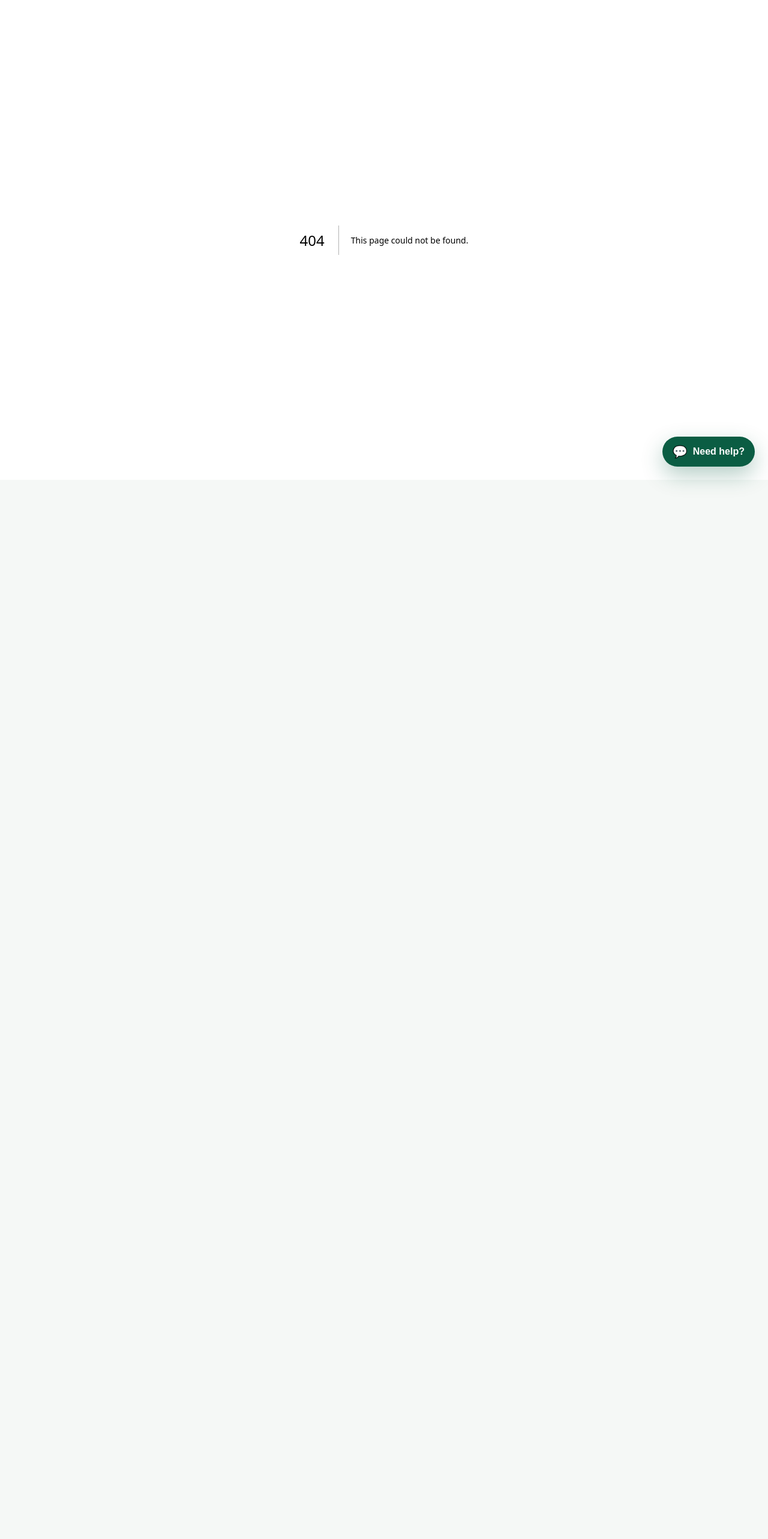
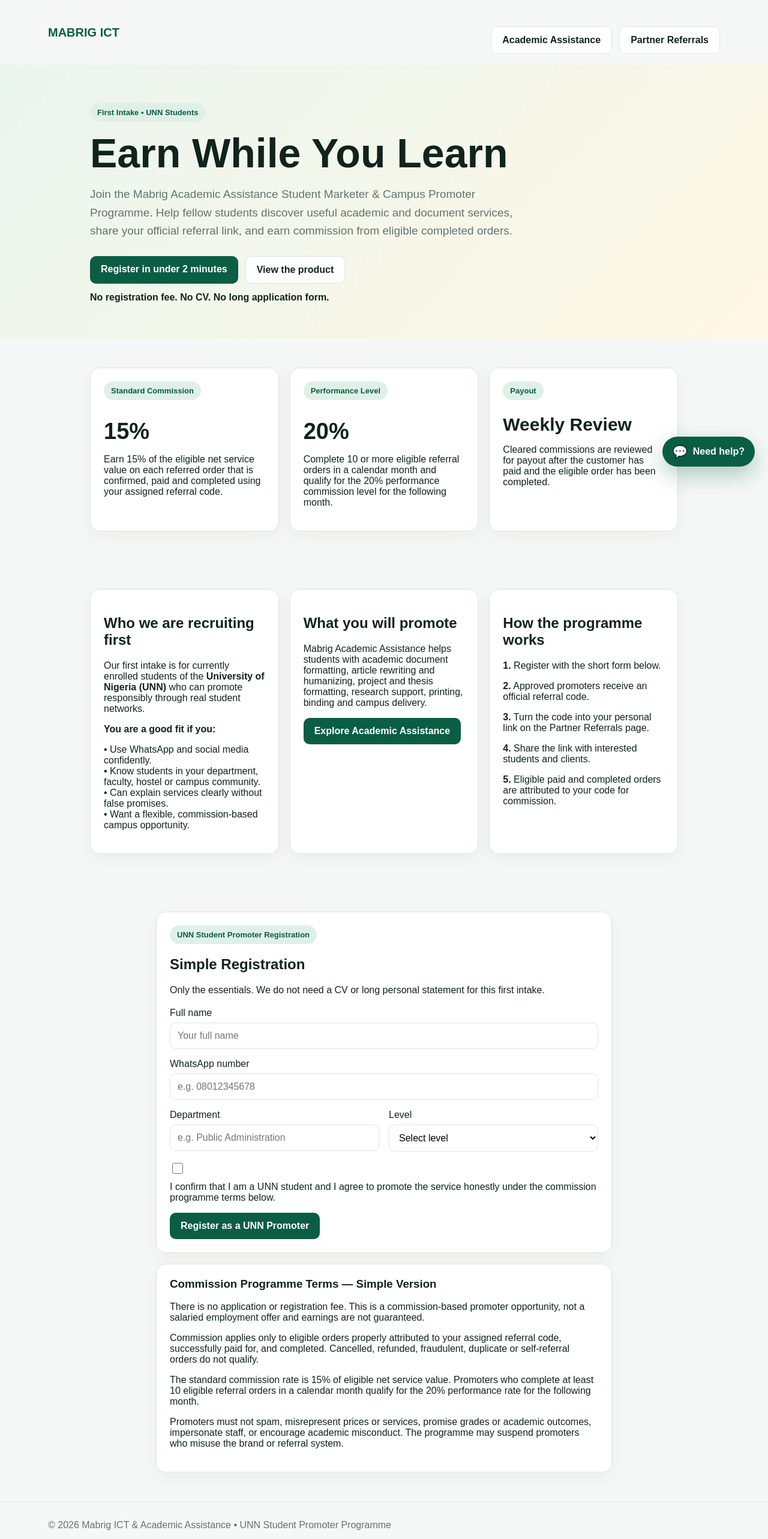
Before and after one commit to mabrig1/mabrig-academic-assistance, a Next.js app: page /recruitment in a window 1280 px wide. Before the commit this address had no page. Shown: the top 2566 px of the page at 60% size. Before the commit the page ends 800 px from the top, so only its background shows below. Built offline with nearby package versions, Linux system fonts and the light colour scheme.

Commit message:
Add dedicated UNN student promoter recruitment page

```diff
--- /dev/null
+++ b/app/recruitment/page.tsx
@@ -0,0 +1,182 @@
+"use client";
+
+import { FormEvent, useState } from "react";
+
+const levels = ["100", "200", "300", "400", "500", "600", "Postgraduate"];
+
+export default function RecruitmentPage() {
+  const [message, setMessage] = useState("");
+  const [applicationNumber, setApplicationNumber] = useState("");
+  const [submitting, setSubmitting] = useState(false);
+
+  async function submit(event: FormEvent<HTMLFormElement>) {
+    event.preventDefault();
+    const form = event.currentTarget;
+    const data = new FormData(form);
+    setSubmitting(true);
+    setMessage("Submitting your registration...");
+    setApplicationNumber("");
+
+    try {
+      const response = await fetch("/api/recruitment", {
+        method: "POST",
+        headers: { "Content-Type": "application/json" },
+        body: JSON.stringify({
+          name: data.get("name"),
+          whatsapp: data.get("whatsapp"),
+          department: data.get("department"),
+          level: data.get("level"),
+          agreedToTerms: data.get("agreedToTerms") === "on",
+        }),
+      });
+      const result = await response.json();
+      setSubmitting(false);
+
+      if (!response.ok) {
+        setMessage(result.error || "Unable to submit your registration.");
+        return;
+      }
+
+      setApplicationNumber(result.applicationNumber || "");
+      setMessage(result.message || "Registration received.");
+      if (!result.existing) form.reset();
+    } catch {
+      setSubmitting(false);
+      setMessage("Unable to submit right now. Please check your connection and try again.");
+    }
+  }
+
+  return <>
+    <header className="container nav">
+      <div className="brand">MABRIG ICT</div>
+      <div className="actions">
+        <a className="btn secondary" href="/">Academic Assistance</a>
+        <a className="btn secondary" href="/partners">Partner Referrals</a>
+      </div>
+    </header>
+
+    <main>
+      <section className="hero">
+        <div className="container" style={{maxWidth: 980}}>
+          <span className="badge">First Intake • UNN Students</span>
+          <h1>Earn While You Learn</h1>
+          <p className="lead">Join the Mabrig Academic Assistance Student Marketer & Campus Promoter Programme. Help fellow students discover useful academic and document services, share your official referral link, and earn commission from eligible completed orders.</p>
+          <div className="actions">
+            <a className="btn primary" href="#register">Register in under 2 minutes</a>
+            <a className="btn secondary" href="https://academic.mabrigkorie.org/">View the product</a>
+          </div>
+          <p style={{marginTop: 14}}><strong>No registration fee. No CV. No long application form.</strong></p>
+        </div>
+      </section>
+
+      <section className="section container" style={{maxWidth: 980}}>
+        <div className="grid">
+          <article className="card">
+            <span className="badge">Standard Commission</span>
+            <h2 style={{fontSize: 38, marginBottom: 8}}>15%</h2>
+            <p>Earn 15% of the eligible net service value on each referred order that is confirmed, paid and completed using your assigned referral code.</p>
+          </article>
+          <article className="card">
+            <span className="badge">Performance Level</span>
+            <h2 style={{fontSize: 38, marginBottom: 8}}>20%</h2>
+            <p>Complete 10 or more eligible referral orders in a calendar month and qualify for the 20% performance commission level for the following month.</p>
+          </article>
+          <article className="card">
+            <span className="badge">Payout</span>
+            <h2 style={{fontSize: 30, marginBottom: 8}}>Weekly Review</h2>
+            <p>Cleared commissions are reviewed for payout after the customer has paid and the eligible order has been completed.</p>
+          </article>
+        </div>
+      </section>
+
+      <section className="section">
+        <div className="container" style={{maxWidth: 980}}>
+          <div className="grid">
+            <article className="card">
+              <h2>Who we are recruiting first</h2>
+              <p>Our first intake is for currently enrolled students of the <strong>University of Nigeria (UNN)</strong> who can promote responsibly through real student networks.</p>
+              <p><strong>You are a good fit if you:</strong></p>
+              <p>• Use WhatsApp and social media confidently.<br />• Know students in your department, faculty, hostel or campus community.<br />• Can explain services clearly without false promises.<br />• Want a flexible, commission-based campus opportunity.</p>
+            </article>
+
+            <article className="card">
+              <h2>What you will promote</h2>
+              <p>Mabrig Academic Assistance helps students with academic document formatting, article rewriting and humanizing, project and thesis formatting, research support, printing, binding and campus delivery.</p>
+              <a className="btn primary" href="https://academic.mabrigkorie.org/">Explore Academic Assistance</a>
+            </article>
+
+            <article className="card">
+              <h2>How the programme works</h2>
+              <p><strong>1.</strong> Register with the short form below.</p>
+              <p><strong>2.</strong> Approved promoters receive an official referral code.</p>
+              <p><strong>3.</strong> Turn the code into your personal link on the Partner Referrals page.</p>
+              <p><strong>4.</strong> Share the link with interested students and clients.</p>
+              <p><strong>5.</strong> Eligible paid and completed orders are attributed to your code for commission.</p>
+            </article>
+          </div>
+        </div>
+      </section>
+
+      <section id="register" className="section">
+        <div className="container" style={{maxWidth: 760}}>
+          <div className="card">
+            <span className="badge">UNN Student Promoter Registration</span>
+            <h2>Simple Registration</h2>
+            <p>Only the essentials. We do not need a CV or long personal statement for this first intake.</p>
+
+            <form onSubmit={submit} style={{marginTop: 20}}>
+              <div className="form-grid">
+                <label className="field full">
+                  <span>Full name</span>
+                  <input name="name" required maxLength={120} placeholder="Your full name" autoComplete="name" />
+                </label>
+
+                <label className="field full">
+                  <span>WhatsApp number</span>
+                  <input name="whatsapp" required inputMode="tel" maxLength={40} placeholder="e.g. 08012345678" autoComplete="tel" />
+                </label>
+
+                <label className="field">
+                  <span>Department</span>
+                  <input name="department" required maxLength={160} placeholder="e.g. Public Administration" />
+                </label>
+
+                <label className="field">
+                  <span>Level</span>
+                  <select name="level" required defaultValue="">
+                    <option value="" disabled>Select level</option>
+                    {levels.map(level => <option key={level} value={level}>{level}</option>)}
+                  </select>
+                </label>
+
+                <label className="field full" style={{display: "flex", gap: 10, alignItems: "flex-start"}}>
+                  <input name="agreedToTerms" type="checkbox" required style={{width: 18, height: 18, marginTop: 3}} />
+                  <span>I confirm that I am a UNN student and I agree to promote the service honestly under the commission programme terms below.</span>
+                </label>
+              </div>
+
+              <button className="btn primary" type="submit" disabled={submitting} style={{marginTop: 16}}>
+                {submitting ? "Submitting..." : "Register as a UNN Promoter"}
+              </button>
+
+              {message && <div className="notice" style={{marginTop: 16}} aria-live="polite">
+                <strong>{applicationNumber ? `Application ${applicationNumber}` : "Registration"}</strong><br />
+                {message}
+              </div>}
+            </form>
+          </div>
+
+          <div className="card" style={{marginTop: 18}}>
+            <h3>Commission Programme Terms — Simple Version</h3>
+            <p>There is no application or registration fee. This is a commission-based promoter opportunity, not a salaried employment offer and earnings are not guaranteed.</p>
+            <p>Commission applies only to eligible orders properly attributed to your assigned referral code, successfully paid for, and completed. Cancelled, refunded, fraudulent, duplicate or self-referral orders do not qualify.</p>
+            <p>The standard commission rate is 15% of eligible net service value. Promoters who complete at least 10 eligible referral orders in a calendar month qualify for the 20% performance rate for the following month.</p>
+            <p>Promoters must not spam, misrepresent prices or services, promise grades or academic outcomes, impersonate staff, or encourage academic misconduct. The programme may suspend promoters who misuse the brand or referral system.</p>
+          </div>
+        </div>
+      </section>
+    </main>
+
+    <footer className="footer"><div className="container">© {new Date().getFullYear()} Mabrig ICT & Academic Assistance • UNN Student Promoter Programme</div></footer>
+  </>;
+}
```
